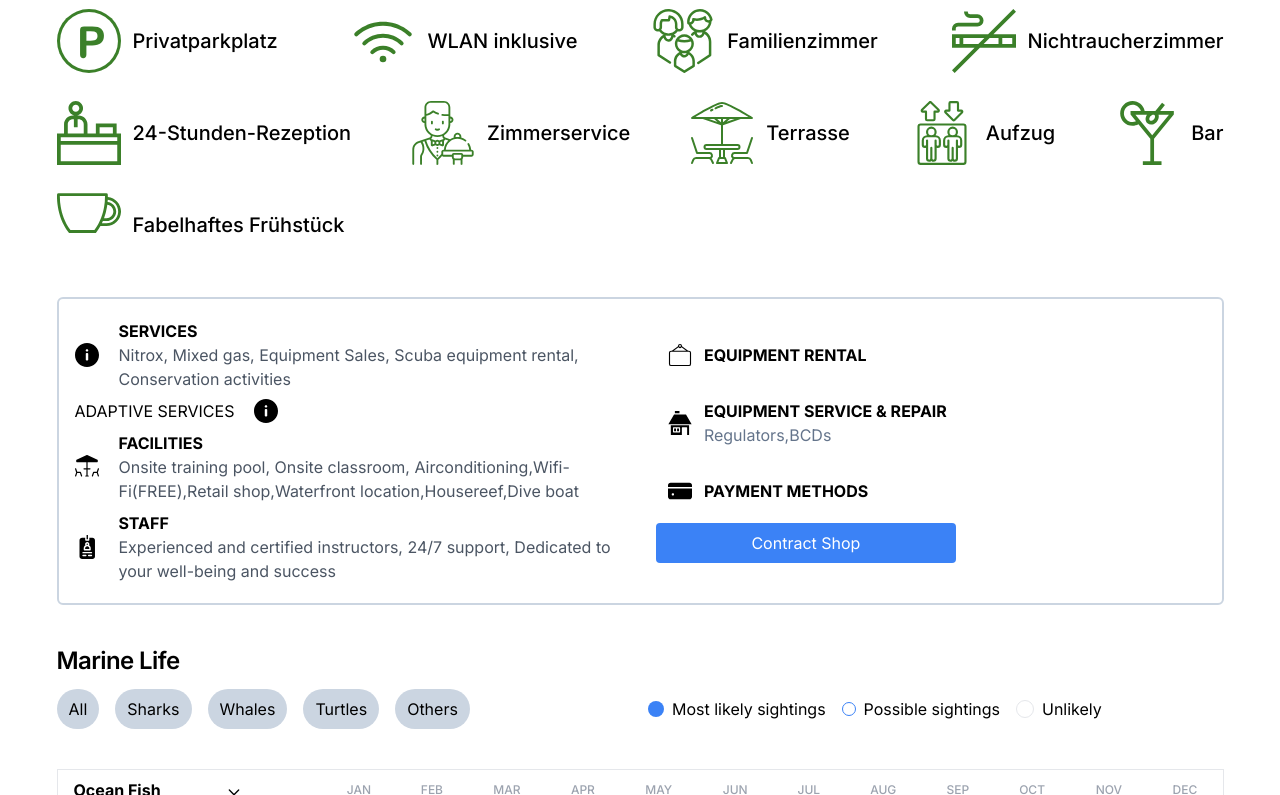
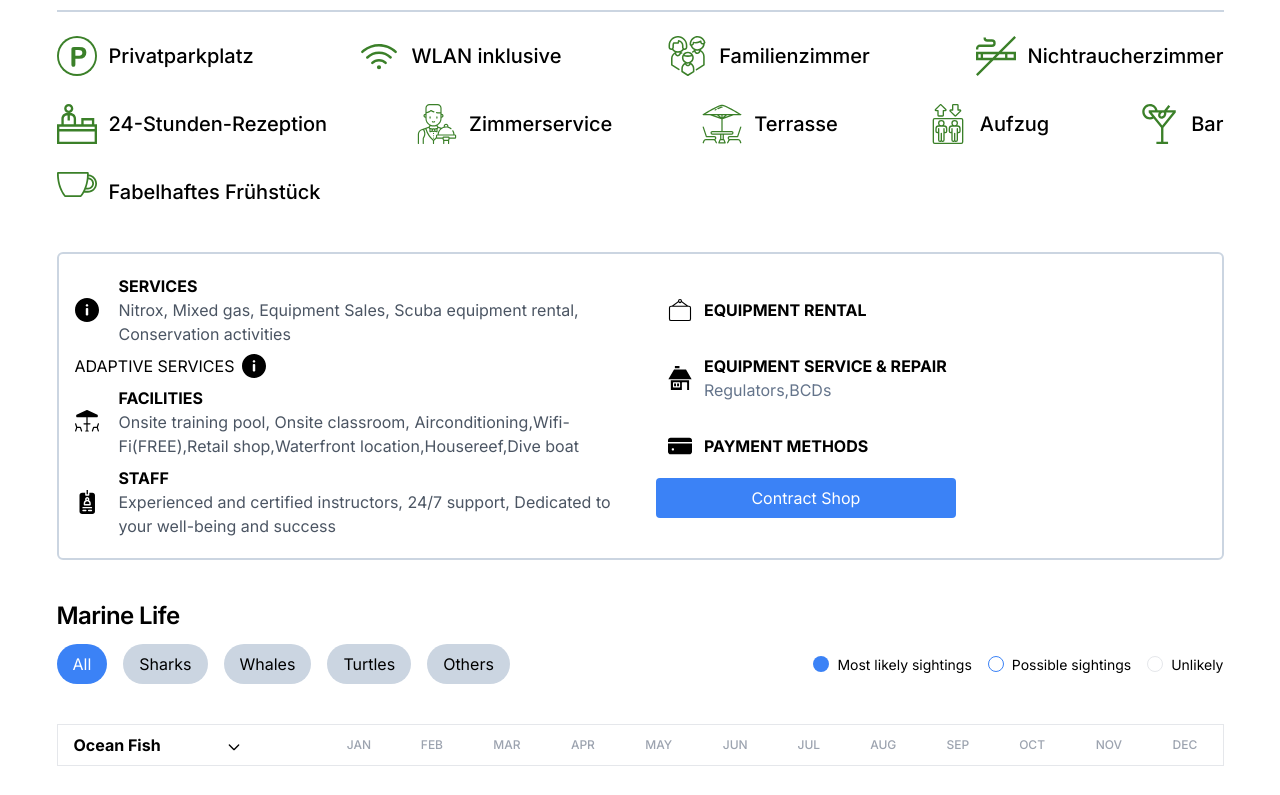
Before and after one commit to meanmern01/Bucceo-Test-Task, a React (Vite) app: page /product-detail in a window 1280 px wide. Shown: the part 2005-2800 px from the top of the page. Built offline with nearby package versions, Linux system fonts and the light colour scheme.

Commit message:
Worked on making marin life section interactive and fixed design issue for product detail page

```diff
--- a/src/App.tsx
+++ b/src/App.tsx
@@ -6,6 +6,7 @@ import Navbar from './components/shared/Navbar'
 import Footer from './components/shared/Footer'
 
 function App() {
+
 
   return (
     <>
--- a/src/components/ProductDetailPage/BeliebtesteSection.tsx
+++ b/src/components/ProductDetailPage/BeliebtesteSection.tsx
@@ -8,12 +8,12 @@ const BeliebtesteSection = () => {
           Beliebteste Ausstattungen
         </h6>
       </div>
-      <div className="flex w-3/5 md:w-fit mx-full flex-col md:flex-row md:flex-wrap gap-7 justify-center md:justify-between pt-6">
+      <div className="flex w-full md:w-fit mx-full flex-col md:flex-row md:flex-wrap gap-7 justify-center md:justify-between pt-6">
         {services2.map((service, index) => (
           <div key={index} className="flex flex-row gap-3 items-center">
             <img
               src={`/assets/${service.image}.svg`}
-              className="w-8 h-8 md:w-12 md:h-12 lg:w-16 lg:h-16"
+              className="w-8 h-8 md:w-12 md:h-12 lg:w-10 lg:h-10"
             />
             <p className="text-lg md:text-xl font-medium">{service.title}</p>
           </div>
--- a/src/components/ProductDetailPage/MarineLife.tsx
+++ b/src/components/ProductDetailPage/MarineLife.tsx
@@ -1,6 +1,18 @@
 import MarineTable from "./MarineTable";
+import { marinLifeOptions } from "./constant";
+interface PropsTypes {
+  selectedMarinLife: {
+    name: string;
+    value: string;
+  },
+  setSelectedMarinLife: React.Dispatch<React.SetStateAction<{
+    name: string;
+    value: string;
+  }>>
+}
 
-const MarineLife = () => {
+const MarineLife = ({ selectedMarinLife, setSelectedMarinLife }: PropsTypes) => {
+  //
   return (
     <div className="py-5">
       <div className="pb-3">
@@ -9,39 +21,35 @@ const MarineLife = () => {
         </h6>
       </div>
       <div className="flex flex-col md:flex-row justify-between items-center gap-4">
-        <div className="flex flex-wrap gap-4 w-full">
-          <button className="bg-slate-300 text-black py-2 px-3  rounded-[1.375rem] hover:bg-blue-500 hover:text-white w-fit md:w-auto">
-            All
-          </button>
-          <button className="bg-slate-300 text-black py-2 px-3 rounded-[1.375rem] hover:bg-blue-500 hover:text-white w-fit md:w-auto">
-            Sharks
-          </button>
-          <button className="bg-slate-300 text-black py-2 px-3 rounded-[1.375rem] hover:bg-blue-500 hover:text-white w-fit md:w-auto">
-            Whales
-          </button>
-          <button className="bg-slate-300 text-black py-2 px-3 rounded-[1.375rem] hover:bg-blue-500 hover:text-white w-fit md:w-auto">
-            Turtles
-          </button>
-          <button className="bg-slate-300 text-black py-2 px-3 rounded-[1.375rem] hover:bg-blue-500 hover:text-white w-fit md:w-auto">
-            Others
-          </button>
+        <div className="flex flex-wrap gap-2 md:gap-4 w-full">
+          {marinLifeOptions.map((options, index) => (
+            <>
+              <button onClick={() => setSelectedMarinLife({
+                name: options.name,
+                value: options.value
+              })} key={index} className={`${selectedMarinLife.name === options.name ? " bg-blue-500 text-white" : "bg-slate-300"}  text-black py-2 px-4 text-[12px] md:text-[16px] rounded-[1.375rem] hover:bg-blue-500 hover:text-white w-fit md:w-auto`}>
+                {options.name}
+              </button>
+            </>
+          ))}
+
         </div>
-        <div className="flex w-full flex-wrap gap-4 items-start">
-          <label className="inline-flex items-center">
-            <div className="bg-blue-500 p-2 rounded-full"></div>
-            <span className="ml-2">Most likely sightings</span>
+        <div className="flex w-full flex-col md:flex-row flex-wrap gap-2 md:gap-4 items-end justify-end">
+          <label className="inline-flex gap-2 items-center">
+            <div className="bg-blue-500 w-3 h-3 md:w-4 md:h-4 rounded-full"></div>
+            <span className="text-[12px] md:text-[14px]">Most likely sightings</span>
           </label>
-          <label className="inline-flex items-center">
-            <div className="bg-white border border-blue-500 p-1.5 rounded-full"></div>
-            <span className="ml-2">Possible sightings</span>
+          <label className="inline-flex gap-2 items-center">
+            <div className="bg-white border border-blue-500 w-3 h-3 md:w-4 md:h-4 rounded-full"></div>
+            <span className="text-[12px] md:text-[14px]">Possible sightings</span>
           </label>
-          <label className="inline-flex items-center">
-            <div className="bg-white border p-2 rounded-full"></div>
-            <span className="ml-2">Unlikely</span>
+          <label className="inline-flex gap-2 items-center">
+            <div className="bg-white border w-3 h-3 md:w-4 md:h-4 rounded-full"></div>
+            <span className="text-[12px] md:text-[14px]">Unlikely</span>
           </label>
         </div>
       </div>
-      <MarineTable />
+      <MarineTable selectedMarinLife={selectedMarinLife} />
     </div>
   );
 };
--- a/src/components/ProductDetailPage/ProductMetaData.tsx
+++ b/src/components/ProductDetailPage/ProductMetaData.tsx
@@ -4,8 +4,8 @@ const ProductMetaData = () => {
   const rate = 4.5;
   return (
     <div className="py-5">
-      <div className="flex flex-col md:flex-row gap-5 justify-between items-start">
-        <div className="flex flex-col gap-2 w-full md:w-3/5 lg:w-3/4">
+      <div className="flex flex-col md:flex-row gap-10 justify-between items-start">
+        <div className="flex flex-col gap-2 w-full md:w-3/5 lg:w-[65%]">
           <p className="text-3xl md:text-4xl font-semibold tracking-tight">
             {data.title}
           </p>
@@ -47,7 +47,7 @@ const ProductMetaData = () => {
             </p>
           </div>
         </div>
-        <div className="flex flex-col gap-6 items-end w-full md:w-2/5 lg:w-1/4">
+        <div className="flex flex-col gap-6 items-end w-full md:w-2/5 lg:w-[35%]">
           <div className="flex gap-5">
             <button className="text-[#0F80E8] bg-[#B2DFFF] px-5 py-2 rounded-lg text-[14px] md:text-[16px] lg:text-[18px] leading-none font-semibold shadow-cardShadow">
               Book HERE
--- a/src/components/ProductDetailPage/Service.tsx
+++ b/src/components/ProductDetailPage/Service.tsx
@@ -19,14 +19,15 @@ const Service = () => {
               </p>
             </div>
           </div>
-          <h1 className="flex gap-2">
+          <h1 className="flex gap-2 items-center">
             ADAPTIVE SERVICES
             <img
               src="/assets/service.svg"
-              className="w-6 h-6 ms-3"
+              className="w-4 h-4 md:w-6 md:h-6"
               alt="Service Icon"
             />
           </h1>
+          {/*   */}
 
           {services4.map((service, index) => (
             <div key={index} className="flex gap-2 items-center">
@@ -46,9 +47,9 @@ const Service = () => {
             </div>
           ))}
         </div>
-        <div className="p-3 flex flex-col gap-2 items-start justify-center rounded-lg w-full md:w-1/2">
+        <div className="md:p-3 flex flex-col gap-2 items-start justify-center rounded-lg w-full md:w-1/2">
           {services3.map((service, index) => (
-            <div key={index} className="p-3 flex gap-3 items-center">
+            <div key={index} className="pl-0 p-3 md:pl-3 flex gap-3 items-center">
               <img src={`/assets/${service.image}.svg`} className="w-6 h-6" />
               <div>
                 <p className="text-sm md:text-base font-bold">
--- a/src/components/ProductDetailPage/constant.ts
+++ b/src/components/ProductDetailPage/constant.ts
@@ -221,3 +221,26 @@ export const marineData = {
     ],
   },
 };
+
+export const marinLifeOptions = [
+  {
+    name: "All",
+    value: "All",
+  },
+  {
+    name: "Sharks",
+    value: "Sharks and Rays",
+  },
+  {
+    name: "Whales",
+    value: "Ocean Fish",
+  },
+  {
+    name: "Turtles",
+    value: "Mammals and Reptiles",
+  },
+  {
+    name: "Others",
+    value: "All",
+  },
+];
--- a/src/pages/ProductDetail.tsx
+++ b/src/pages/ProductDetail.tsx
@@ -1,3 +1,4 @@
+import { useState } from "react";
 import Schools from "../components/Home/Schools";
 import BeliebtesteSection from "../components/ProductDetailPage/BeliebtesteSection";
 import GallerySection from "../components/ProductDetailPage/GallerySection";
@@ -9,6 +10,13 @@ import YoutubeSection from "../components/ProductDetailPage/YoutubeSection";
 import BreadCrumb from "../components/shared/BreadCrumb";
 
 const ProductDetail = () => {
+    const [selectedMarinLife, setSelectedMarinLife] = useState<{
+        name: string,
+        value: string
+    }>({
+        name: "All",
+        value: "All"
+    })
     return (
         <div className="sm:mx-auto w-full lg:max-w-[991px] xl:max-w-[1199px] 2xl:max-w-[1320px] px-[20px] sm:px-4 py-6 lg:pt-0 pb-0">
             <BreadCrumb />
@@ -17,7 +25,9 @@ const ProductDetail = () => {
             <InformationSection />
             <BeliebtesteSection />
             <Service />
-      <MarineLife />
+            <MarineLife
+                selectedMarinLife={selectedMarinLife}
+                setSelectedMarinLife={setSelectedMarinLife} />
             <YoutubeSection />
             <Schools title="Similar Diving Schools" />
         </div>
```
Also changed, not shown: src/components/ProductDetailPage/MarineTable.tsx (+41 -9 lines). Lines whose indentation alone changed are shown as unchanged.
